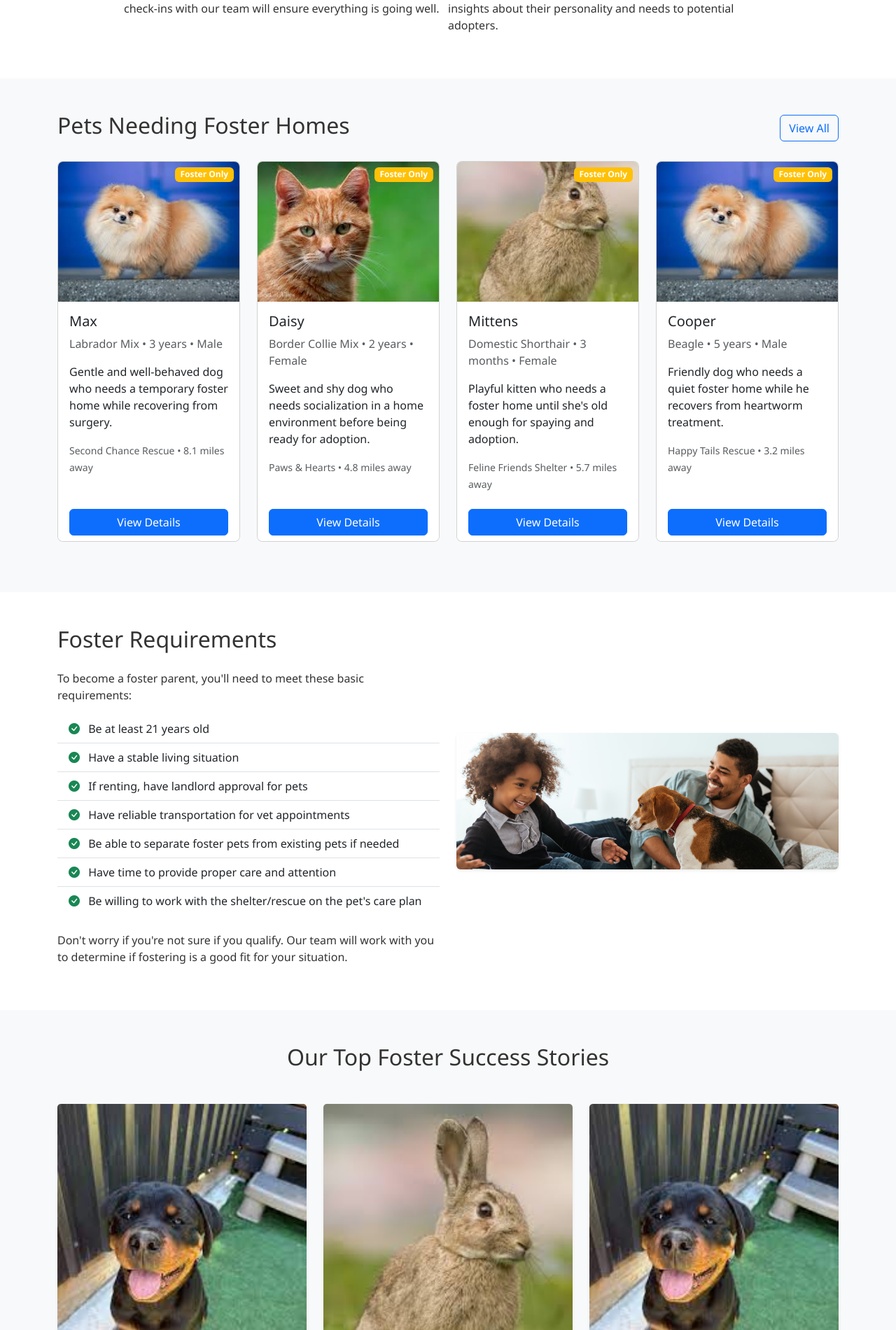
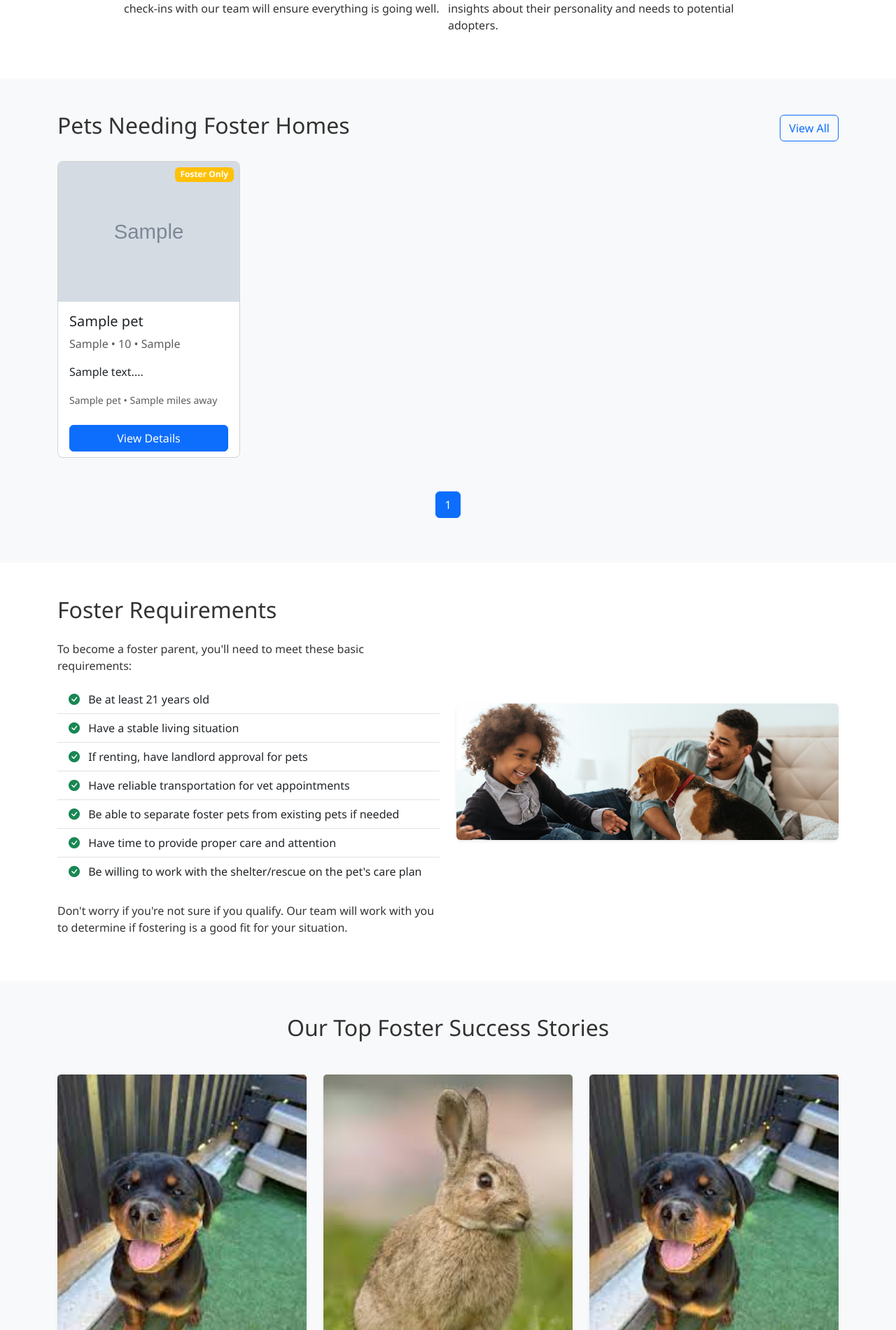
Before and after one commit to joyymungaii/Pet, a PHP site: page /foster.php in a window 1280 px wide. Shown: the part 2355-4255 px from the top of the page at 70% size. Run offline with PHP 8.4, Linux system fonts and the light colour scheme; tables that the repository leaves empty or names only in its code hold one stand-in row (values such as "Sample post"); grey boxes marked "Sample" are stand-in pictures.

Commit message:
view foster animals done

```diff
--- a/foster.php
+++ b/foster.php
@@ -203,84 +203,98 @@
     </section>
 
     <!-- Pets Needing Foster Homes -->
-    <section class="py-5 bg-light">
-        <div class="container">
-            <div class="d-flex justify-content-between align-items-center mb-4">
-                <h2>Pets Needing Foster Homes</h2>
-                <a href="pets.html?status=foster" class="btn btn-outline-primary">View All</a>
-            </div>
-            <div class="row">
-                <div class="col-md-6 col-lg-3 mb-4">
-                    <div class="card h-100 pet-card">
-                        <div class="position-relative">
-                            <img src="/image/dog.jpeg" class="card-img-top" alt="Max">
-                            <span class="badge bg-warning position-absolute top-0 end-0 m-2">Foster Only</span>
-                        </div>
-                        <div class="card-body">
-                            <h5 class="card-title">Max</h5>
-                            <p class="card-text text-muted">Labrador Mix • 3 years • Male</p>
-                            <p class="card-text">Gentle and well-behaved dog who needs a temporary foster home while recovering from surgery.</p>
-                            <p class="mb-0"><small class="text-muted">Second Chance Rescue • 8.1 miles away</small></p>
-                        </div>
-                        <div class="card-footer bg-white border-top-0">
-                            <a href="pet-details.html?id=3" class="btn btn-primary w-100">View Details</a>
-                        </div>
-                    </div>
-                </div>
-                <div class="col-md-6 col-lg-3 mb-4">
-                    <div class="card h-100 pet-card">
-                        <div class="position-relative">
-                            <img src="/image/cat.jpeg" class="card-img-top" alt="Daisy">
-                            <span class="badge bg-warning position-absolute top-0 end-0 m-2">Foster Only</span>
-                        </div>
-                        <div class="card-body">
-                            <h5 class="card-title">Daisy</h5>
-                            <p class="card-text text-muted">Border Collie Mix • 2 years • Female</p>
-                            <p class="card-text">Sweet and shy dog who needs socialization in a home environment before being ready for adoption.</p>
-                            <p class="mb-0"><small class="text-muted">Paws & Hearts • 4.8 miles away</small></p>
-                        </div>
-                        <div class="card-footer bg-white border-top-0">
-                            <a href="pet-details.html?id=9" class="btn btn-primary w-100">View Details</a>
-                        </div>
-                    </div>
-                </div>
-                <div class="col-md-6 col-lg-3 mb-4">
-                    <div class="card h-100 pet-card">
-                        <div class="position-relative">
-                            <img src="/image/rabbit.jpeg" class="card-img-top" alt="Mittens">
-                            <span class="badge bg-warning position-absolute top-0 end-0 m-2">Foster Only</span>
-                        </div>
-                        <div class="card-body">
-                            <h5 class="card-title">Mittens</h5>
-                            <p class="card-text text-muted">Domestic Shorthair • 3 months • Female</p>
-                            <p class="card-text">Playful kitten who needs a foster home until she's old enough for spaying and adoption.</p>
-                            <p class="mb-0"><small class="text-muted">Feline Friends Shelter • 5.7 miles away</small></p>
-                        </div>
-                        <div class="card-footer bg-white border-top-0">
-                            <a href="pet-details.html?id=10" class="btn btn-primary w-100">View Details</a>
-                        </div>
-                    </div>
-                </div>
-                <div class="col-md-6 col-lg-3 mb-4">
-                    <div class="card h-100 pet-card">
-                        <div class="position-relative">
-                            <img src="/image/dog.jpeg" class="card-img-top" alt="Cooper">
-                            <span class="badge bg-warning position-absolute top-0 end-0 m-2">Foster Only</span>
-                        </div>
-                        <div class="card-body">
-                            <h5 class="card-title">Cooper</h5>
-                            <p class="card-text text-muted">Beagle • 5 years • Male</p>
-                            <p class="card-text">Friendly dog who needs a quiet foster home while he recovers from heartworm treatment.</p>
-                            <p class="mb-0"><small class="text-muted">Happy Tails Rescue • 3.2 miles away</small></p>
-                        </div>
-                        <div class="card-footer bg-white border-top-0">
-                            <a href="pet-details.html?id=11" class="btn btn-primary w-100">View Details</a>
-                        </div>
-                    </div>
-                </div>
-            </div>
-        </div>
-    </section>
+    <?php
+    // Database connection details (replace with your actual values)
+    $servername = "localhost";
+    $username = "root";
+    $password = "";
+    $dbname = "pet_adoption";
+
+    // Number of pets to display per page
+    $petsPerPage = 4;
+
+    // Get the current page number from the URL
+    $page = isset($_GET['page']) ? intval($_GET['page']) : 1;
+
+    // Calculate the starting index for the database query
+    $startIndex = ($page - 1) * $petsPerPage;
+
+    try {
+        $conn = new PDO("mysql:host=$servername;dbname=$dbname", $username, $password);
+        $conn->setAttribute(PDO::ATTR_ERRMODE, PDO::ERRMODE_EXCEPTION);
+
+        // Fetch foster pets with pagination
+        $stmt = $conn->prepare("SELECT * FROM pets WHERE status = 'foster' LIMIT :start, :limit");
+        $stmt->bindParam(':start', $startIndex, PDO::PARAM_INT);
+        $stmt->bindParam(':limit', $petsPerPage, PDO::PARAM_INT);
+        $stmt->execute();
+        $fosterPets = $stmt->fetchAll(PDO::FETCH_ASSOC);
+
+        // Count total foster pets for pagination
+        $countStmt = $conn->prepare("SELECT COUNT(*) FROM pets WHERE status = 'foster'");
+        $countStmt->execute();
+        $totalFosterPets = $countStmt->fetchColumn();
+        $totalPages = ceil($totalFosterPets / $petsPerPage);
+
+        echo '<section class="py-5 bg-light">';
+        echo '    <div class="container">';
+        echo '        <div class="d-flex justify-content-between align-items-center mb-4">';
+        echo '            <h2>Pets Needing Foster Homes</h2>';
+        echo '            <a href="pets.html?status=foster" class="btn btn-outline-primary">View All</a>';
+        echo '        </div>';
+        echo '        <div class="row">';
+
+        if (!empty($fosterPets)) {
+            foreach ($fosterPets as $pet) {
+                echo '            <div class="col-md-6 col-lg-3 mb-4">';
+                echo '                <div class="card h-100 pet-card">';
+                echo '                    <div class="position-relative">';
+                echo '                        <img src="' . htmlspecialchars($pet['image_url']) . '" class="card-img-top" alt="' . htmlspecialchars($pet['name']) . '">';
+                echo '                        <span class="badge bg-warning position-absolute top-0 end-0 m-2">Foster Only</span>';
+                echo '                    </div>';
+                echo '                    <div class="card-body">';
+                echo '                        <h5 class="card-title">' . htmlspecialchars($pet['name']) . '</h5>';
+                echo '                        <p class="card-text text-muted">' . htmlspecialchars($pet['breed']) . ' • ' . htmlspecialchars($pet['age']) . ' • ' . htmlspecialchars($pet['gender']) . '</p>';
+                echo '                        <p class="card-text">' . htmlspecialchars(substr($pet['description'], 0, 100)) . '...</p>';
+                echo '                        <p class="mb-0"><small class="text-muted">' . htmlspecialchars($pet['shelter_name']) . ' • ' . htmlspecialchars($pet['distance']) . ' miles away</small></p>';
+                echo '                    </div>';
+                echo '                    <div class="card-footer bg-white border-top-0">';
+                echo '                        <a href="pet-details.php?id=' . htmlspecialchars($pet['pet_id']) . '" class="btn btn-primary w-100">View Details</a>';
+                echo '                    </div>';
+                echo '                </div>';
+                echo '            </div>';
+            }
+        } else {
+            echo '            <div class="col-12"><p>No pets currently available for foster.</p></div>';
+        }
+
+        echo '        </div>';
+        echo '    </div>';
+
+        // Pagination links
+        echo '    <nav aria-label="Foster Pets Pagination">';
+        echo '        <ul class="pagination justify-content-center mt-4">';
+        if ($page > 1) {
+            echo '            <li class="page-item"><a class="page-link" href="?page=' . ($page - 1) . '">Previous</a></li>';
+        }
+        for ($i = 1; $i <= $totalPages; $i++) {
+            $activeClass = ($i === $page) ? ' active' : '';
+            echo '            <li class="page-item' . $activeClass . '"><a class="page-link" href="?page=' . $i . '">' . $i . '</a></li>';
+        }
+        if ($page < $totalPages) {
+            echo '            <li class="page-item"><a class="page-link" href="?page=' . ($page + 1) . '">Next</a></li>';
+        }
+        echo '        </ul>';
+        echo '    </nav>';
+
+        echo '</section>';
+
+    } catch(PDOException $e) {
+        echo "Connection failed: " . $e->getMessage();
+    }
+
+    $conn = null;
+    ?>
 
     <!-- Foster Requirements -->
     <section class="py-5">
@@ -314,12 +328,12 @@
             <div class="row">
                 <div class="col-lg-4 mb-4">
                     <div class="card h-100 border-0 shadow-sm">
-                        <img src="/image/success.jpeg" class="card-img-top" alt="Success story">
+                        <img src="image/success.jpeg" class="card-img-top" alt="Success story">
                         <div class="card-body">
                             <h5 class="card-title">Luna's Journey</h5>
                             <p class="card-text">When Luna came to us, she was severely underweight and afraid of people. After two months with her foster mom, Sarah, Luna transformed into a confident, healthy cat who was quickly adopted by a loving family.</p>
                             <div class="d-flex align-items-center mt-3">
-                                <img src="/image/dog.jpeg" class="rounded-circle me-3" width="50" height="50" alt="Foster parent">
+                                <img src="image/dog.jpeg" class="rounded-circle me-3" width="50" height="50" alt="Foster parent">
                                 <div>
                                     <h6 class="mb-0">Sarah Johnson</h6>
                                     <p class="text-muted mb-0">Foster Parent for 2 years</p>
@@ -330,12 +344,12 @@
                 </div>
                 <div class="col-lg-4 mb-4">
                     <div class="card h-100 border-0 shadow-sm">
-                        <img src="/image/rabbit.jpeg" class="card-img-top" alt="Success story">
+                        <img src="image/rabbit.jpeg" class="card-img-top" alt="Success story">
                         <div class="card-body">
                             <h5 class="card-title">Max's Recovery</h5>
                             <p class="card-text">Max was hit by a car and needed extensive surgery and rehabilitation. His foster dad, Michael, provided the care and patience he needed. Now Max is thriving in his forever home with a family who adores him.</p>
                             <div class="d-flex align-items-center mt-3">
-                                <img src="/image/rabbit.jpeg" class="rounded-circle me-3" width="50" height="50" alt="Foster parent">
+                                <img src="image/rabbit.jpeg" class="rounded-circle me-3" width="50" height="50" alt="Foster parent">
                                 <div>
                                     <h6 class="mb-0">Michael Brown</h6>
                                     <p class="text-muted mb-0">Foster Parent for 3 years</p>
@@ -346,12 +360,12 @@
                 </div>
                 <div id="success" class="col-lg-4 mb-4">
                     <div class="card h-100 border-0 shadow-sm">
-                        <img src="/image/success.jpeg" class="card-img-top" alt="Success story">
+                        <img src="image/success.jpeg" class="card-img-top" alt="Success story">
                         <div class="card-body">
                             <h5 class="card-title">The Puppy Litter</h5>
                             <p class="card-text">When a pregnant stray dog was brought to the shelter, the Rodriguez family stepped up to foster her. They helped her deliver and raise seven healthy puppies, all of whom found wonderful homes.</p>
                             <div class="d-flex align-items-center mt-3">
-                                <img src="/image/dog.jpeg" class="rounded-circle me-3" width="50" height="50" alt="Foster parent">
+                                <img src="image/dog.jpeg" class="rounded-circle me-3" width="50" height="50" alt="Foster parent">
                                 <div>
                                     <h6 class="mb-0">Rodriguez Family</h6>
                                     <p class="text-muted mb-0">Foster Family for 1 year</p>
```
Also changed, not shown: about.php (+8 -8 lines).
